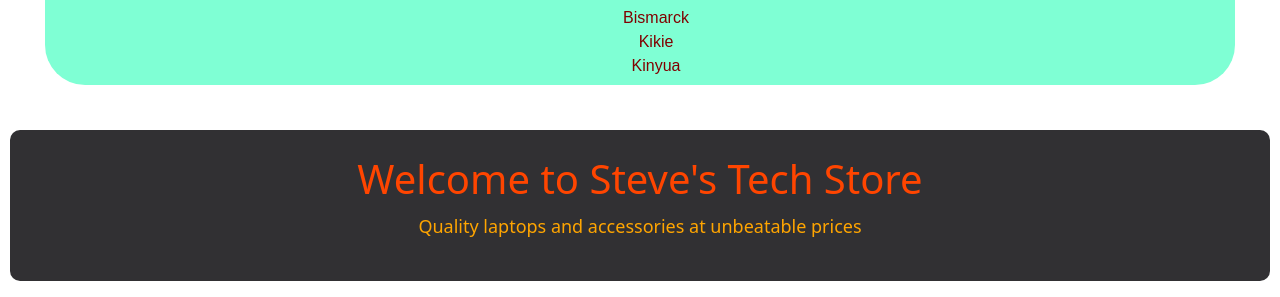
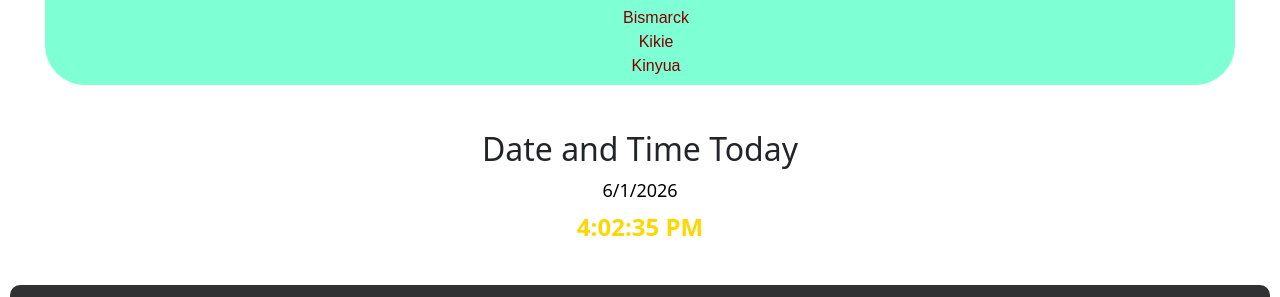
Before and after one commit to Pinyotimo/React_Basics, a React (Vite) app: page / in a window 1280 px wide. Shown: the part 1000-1297 px from the top of the page. Built offline with nearby package versions, Linux system fonts and the light colour scheme.

Commit message:
updated DataTimeDisplay

```diff
--- a/src/App.tsx
+++ b/src/App.tsx
@@ -8,6 +8,7 @@ import Navbar from "./components/Navbar";
 import Footer from "./components/Footer";
 import ProductCard from "./components/ProductCard";
 import About from "./components/About";
+import DateTimeDisplay from "./components/DateTimeDisplay.jsx"
 
 function App() {
   return (
@@ -18,6 +19,9 @@ function App() {
       <Message />
       <Student />
       <ListGroup />
+      <div>
+        <DateTimeDisplay />
+      </div>
       <Commerce />
 
       <Profile
--- /dev/null
+++ b/src/components/DateTimeDisplay.jsx
@@ -0,0 +1,27 @@
+import React, { useState, useEffect } from "react";
+
+function DateTimeDisplay() {
+  const [currentDateTime, setCurrentDateTime] = useState(new Date());
+
+  useEffect(() => {
+    const timer = setInterval(() => {
+      setCurrentDateTime(new Date());
+    }, 1000);
+
+    return () => clearInterval(timer);
+  }, []);
+
+  return (
+    <div style={{ textAlign: "center", margin: "20px 0", borderRadius: "5px", border: "50%",  }}>
+      <h2> Date and Time Today</h2>
+      <p style={{ fontSize: "18px", margin: "5px 0", color: "black" }}>
+        {currentDateTime.toLocaleDateString()}
+      </p>
+      <p style={{ fontSize: "24px", fontWeight: "bold", margin: "5px 0", color: "gold" }}>
+        {currentDateTime.toLocaleTimeString()}
+      </p>
+    </div>
+  );
+}
+
+export default DateTimeDisplay;
```
